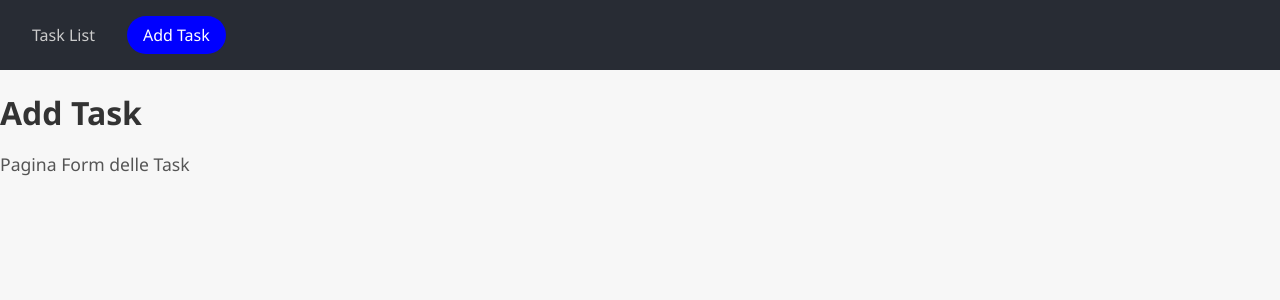
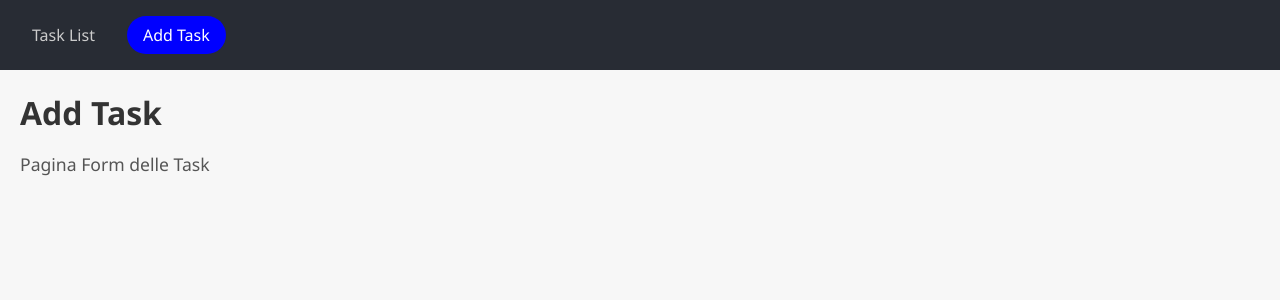
Before and after one commit to Jonathanmasa/ex-react-task-manager, a React (Vite) app: page /add in a window 1280 px wide. Shown: the top 300 px of the page. Built offline with nearby package versions, Linux system fonts and the light colour scheme.

Commit message:
Refactor AddTask and TaskList components to include nav-content wrapper

```diff
--- a/src/Pages/AddTask.jsx
+++ b/src/Pages/AddTask.jsx
@@ -1,8 +1,10 @@
 export default function AddTask() {
     return (
         <>
-            <h1>Add Task</h1>
-            <p>Pagina Form delle Task</p>
+            <div className="nav-content">
+                <h1>Add Task</h1>
+                <p>Pagina Form delle Task</p>
+            </div>
         </>
     )
 }
--- a/src/Pages/TaskList.jsx
+++ b/src/Pages/TaskList.jsx
@@ -1,8 +1,10 @@
 export default function TaskList() {
     return (
         <>
-            <h1>Task List</h1>
-            <p>Pagina lista delle Task</p>
+            <div className="nav-content">
+                <h1>Task List</h1>
+                <p>Pagina lista delle Task</p>
+            </div>
         </>
     )
 }
--- a/src/index.css
+++ b/src/index.css
@@ -2,6 +2,7 @@ body {
     font-family: 'Segoe UI', Tahoma, Geneva, Verdana, sans-serif;
     margin: 0;
     padding: 0;
+    box-sizing: border-box;
     background-color: #f7f7f7;
     color: #333;
   }
@@ -33,6 +34,10 @@ body {
 
   }
 
+  .nav-content {
+    margin: 10px 20px;
+  }
+
   h1 {
     font-size: 2rem;
     margin-bottom: 0.5rem;
@@ -42,13 +47,3 @@ body {
     font-size: 1.1rem;
     color: #555;
   }
-
-  main {
-    padding: 2rem;
-    max-width: 800px;
-    margin: auto;
-    background-color: #fff;
-    border-radius: 8px;
-    margin-top: 2rem;
-    box-shadow: 0 2px 6px rgba(0, 0, 0, 0.1);
-  }
```
